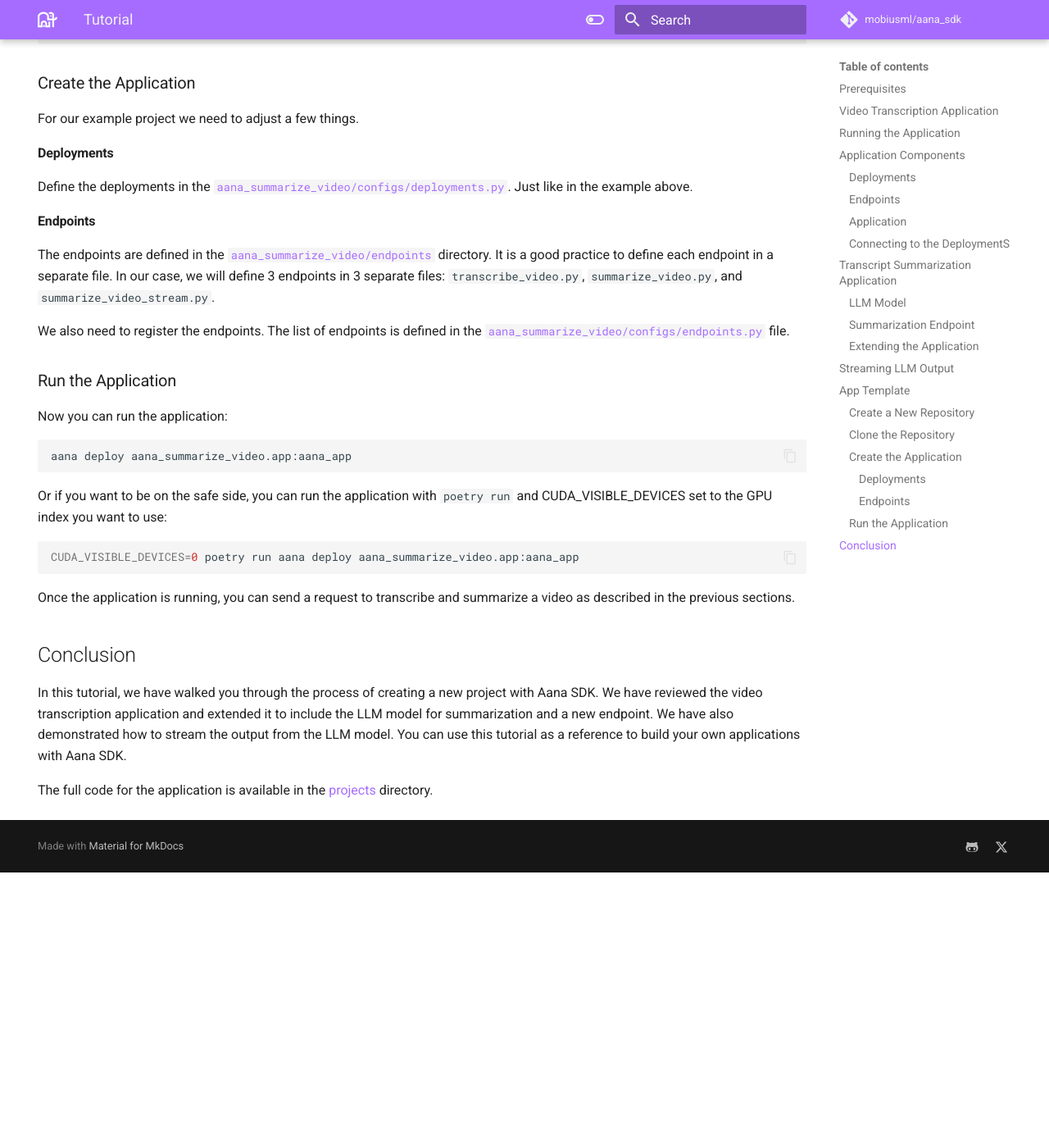
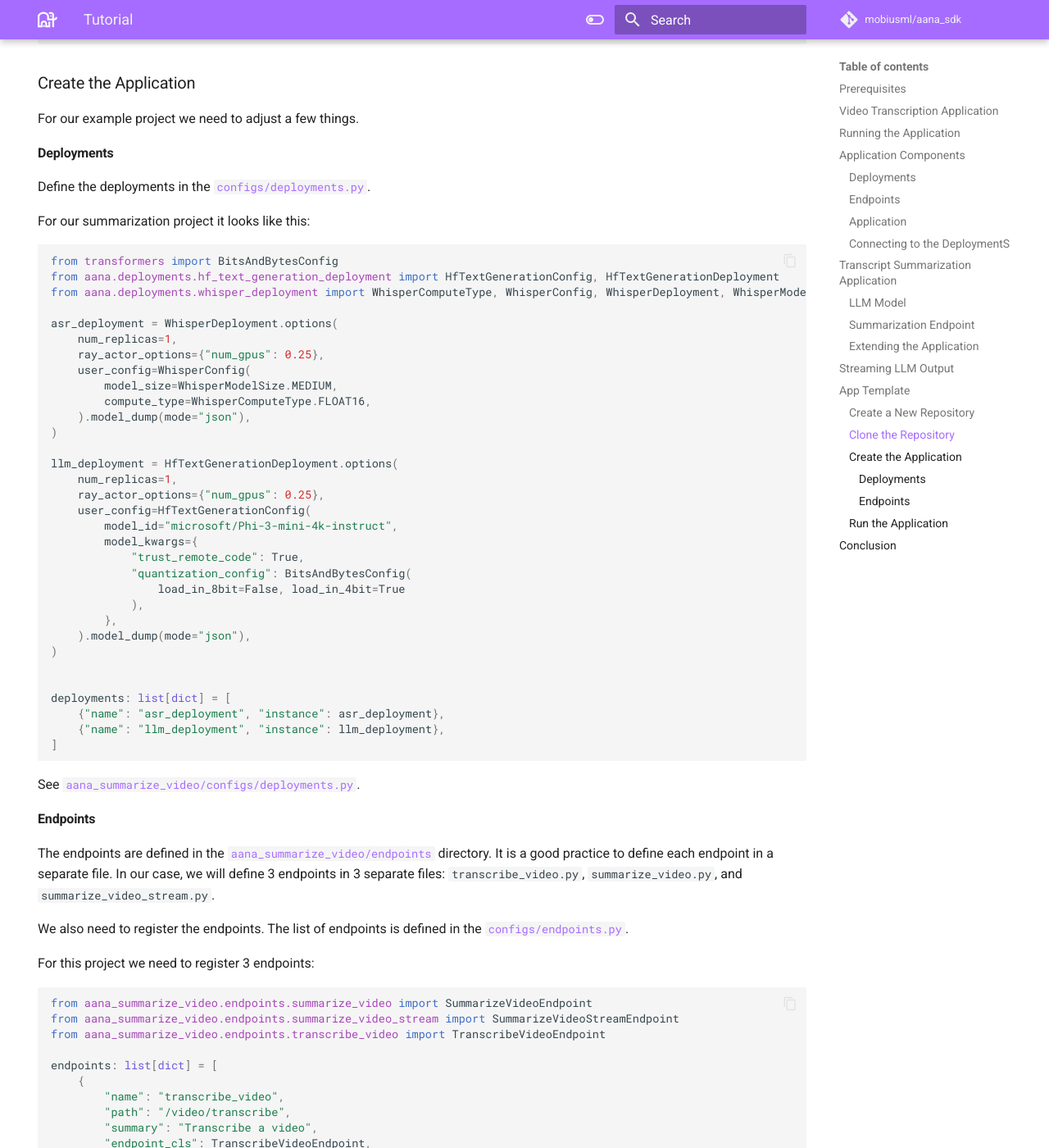
Before and after one commit to mobiusml/aana_sdk, an MkDocs documentation site: the page built from docs/pages/tutorial.md, in a window 1280 px wide and 1400 px high, scrolled down 13594 px. Shown: the whole window at 82% size. Built offline with MkDocs 1.6.1 and Material for MkDocs 9.7.7, drawn with Linux system fonts in a browser that asks for light colours; comment, search, counter and statistics services are not loaded; before the commit the page ends 14658 px from its top, so only the background shows below that; some of the changed text lies outside the part shown.

Commit message:
Adjusted tutorial text

````diff
--- a/docs/pages/tutorial.md
+++ b/docs/pages/tutorial.md
@@ -619,13 +619,83 @@ For our example project we need to adjust a few things.
 
 #### Deployments
 
-Define the deployments in the [`aana_summarize_video/configs/deployments.py`](https://github.com/mobiusml/aana_summarize_video/blob/main/aana_summarize_video/configs/deployments.py). Just like in the example above.
+Define the deployments in the [`configs/deployments.py`](https://github.com/mobiusml/aana_app_template/blob/main/aana_app_project/configs/deployments.py).
+
+For our summarization project it looks like this:
+
+```python
+from transformers import BitsAndBytesConfig
+from aana.deployments.hf_text_generation_deployment import HfTextGenerationConfig, HfTextGenerationDeployment
+from aana.deployments.whisper_deployment import WhisperComputeType, WhisperConfig, WhisperDeployment, WhisperModelSize
+
+asr_deployment = WhisperDeployment.options(
+    num_replicas=1,
+    ray_actor_options={"num_gpus": 0.25},
+    user_config=WhisperConfig(
+        model_size=WhisperModelSize.MEDIUM,
+        compute_type=WhisperComputeType.FLOAT16,
+    ).model_dump(mode="json"),
+)
+
+llm_deployment = HfTextGenerationDeployment.options(
+    num_replicas=1,
+    ray_actor_options={"num_gpus": 0.25},
+    user_config=HfTextGenerationConfig(
+        model_id="microsoft/Phi-3-mini-4k-instruct",
+        model_kwargs={
+            "trust_remote_code": True,
+            "quantization_config": BitsAndBytesConfig(
+                load_in_8bit=False, load_in_4bit=True
+            ),
+        },
+    ).model_dump(mode="json"),
+)
+
+
+deployments: list[dict] = [
+    {"name": "asr_deployment", "instance": asr_deployment},
+    {"name": "llm_deployment", "instance": llm_deployment},
+]
+```
+
+See [`aana_summarize_video/configs/deployments.py`](https://github.com/mobiusml/aana_summarize_video/blob/main/aana_summarize_video/configs/deployments.py).
 
 #### Endpoints
 
 The endpoints are defined in the [`aana_summarize_video/endpoints`](https://github.com/mobiusml/aana_summarize_video/tree/main/aana_summarize_video/endpoints) directory. It is a good practice to define each endpoint in a separate file. In our case, we will define 3 endpoints in 3 separate files: `transcribe_video.py`, `summarize_video.py`, and `summarize_video_stream.py`.
 
-We also need to register the endpoints. The list of endpoints is defined in the [`aana_summarize_video/configs/endpoints.py`](https://github.com/mobiusml/aana_summarize_video/blob/main/aana_summarize_video/configs/endpoints.py) file.
+We also need to register the endpoints. The list of endpoints is defined in the [`configs/endpoints.py`](https://github.com/mobiusml/aana_app_template/blob/main/aana_app_project/configs/endpoints.py).
+
+For this project we need to register 3 endpoints:
+
+```python
+from aana_summarize_video.endpoints.summarize_video import SummarizeVideoEndpoint
+from aana_summarize_video.endpoints.summarize_video_stream import SummarizeVideoStreamEndpoint
+from aana_summarize_video.endpoints.transcribe_video import TranscribeVideoEndpoint
+
+endpoints: list[dict] = [
+    {
+        "name": "transcribe_video",
+        "path": "/video/transcribe",
+        "summary": "Transcribe a video",
+        "endpoint_cls": TranscribeVideoEndpoint,
+    },
+    {
+        "name": "summarize_video",
+        "path": "/video/summarize",
+        "summary": "Summarize a video",
+        "endpoint_cls": SummarizeVideoEndpoint,
+    },
+    {
+        "name": "summarize_video_stream",
+        "path": "/video/summarize_stream",
+        "summary": "Summarize a video with streaming output",
+        "endpoint_cls": SummarizeVideoStreamEndpoint,
+    },
+]
+```
+
+See [`aana_summarize_video/configs/endpoints.py`](https://github.com/mobiusml/aana_summarize_video/blob/main/aana_summarize_video/configs/endpoints.py).
 
 ### Run the Application
 
````
